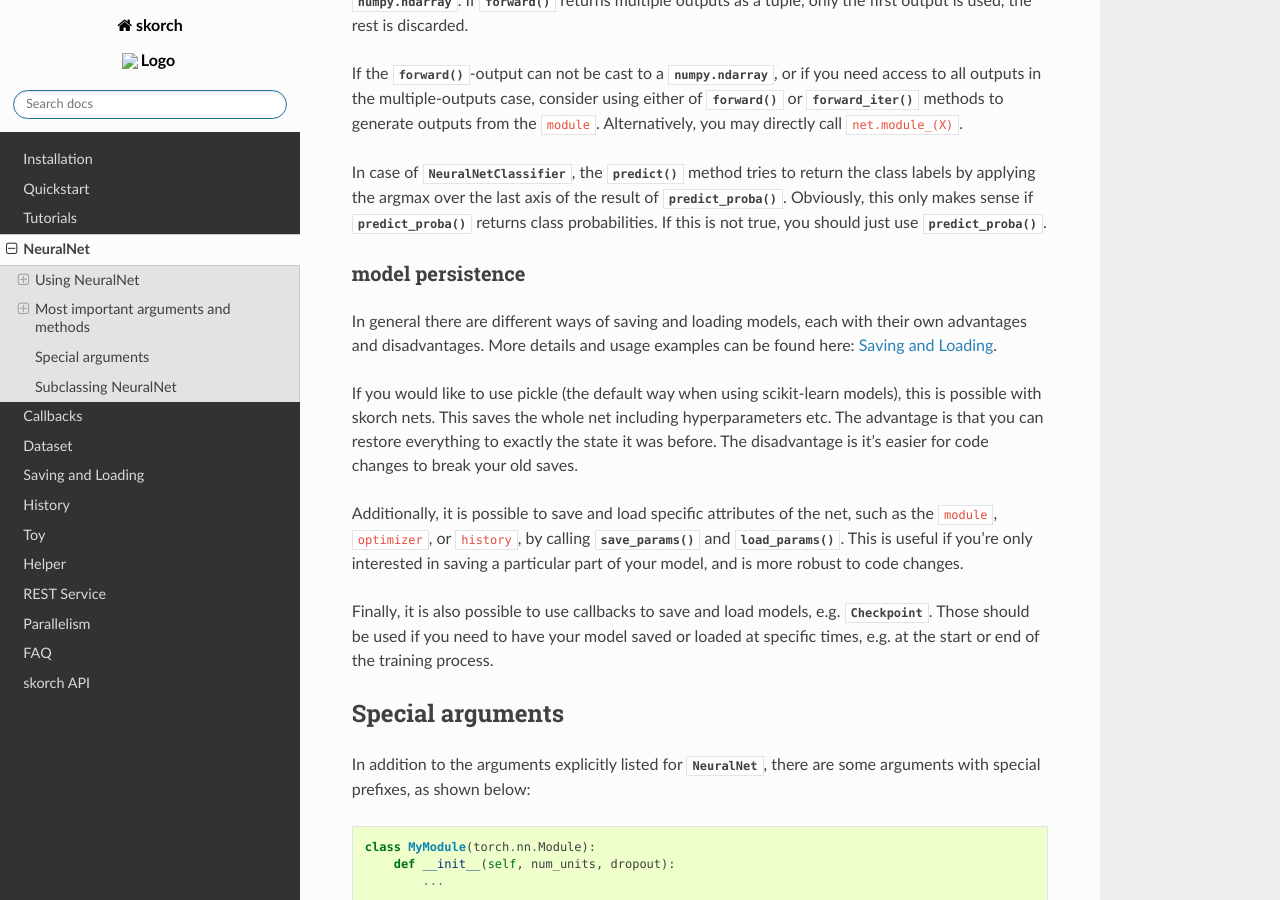
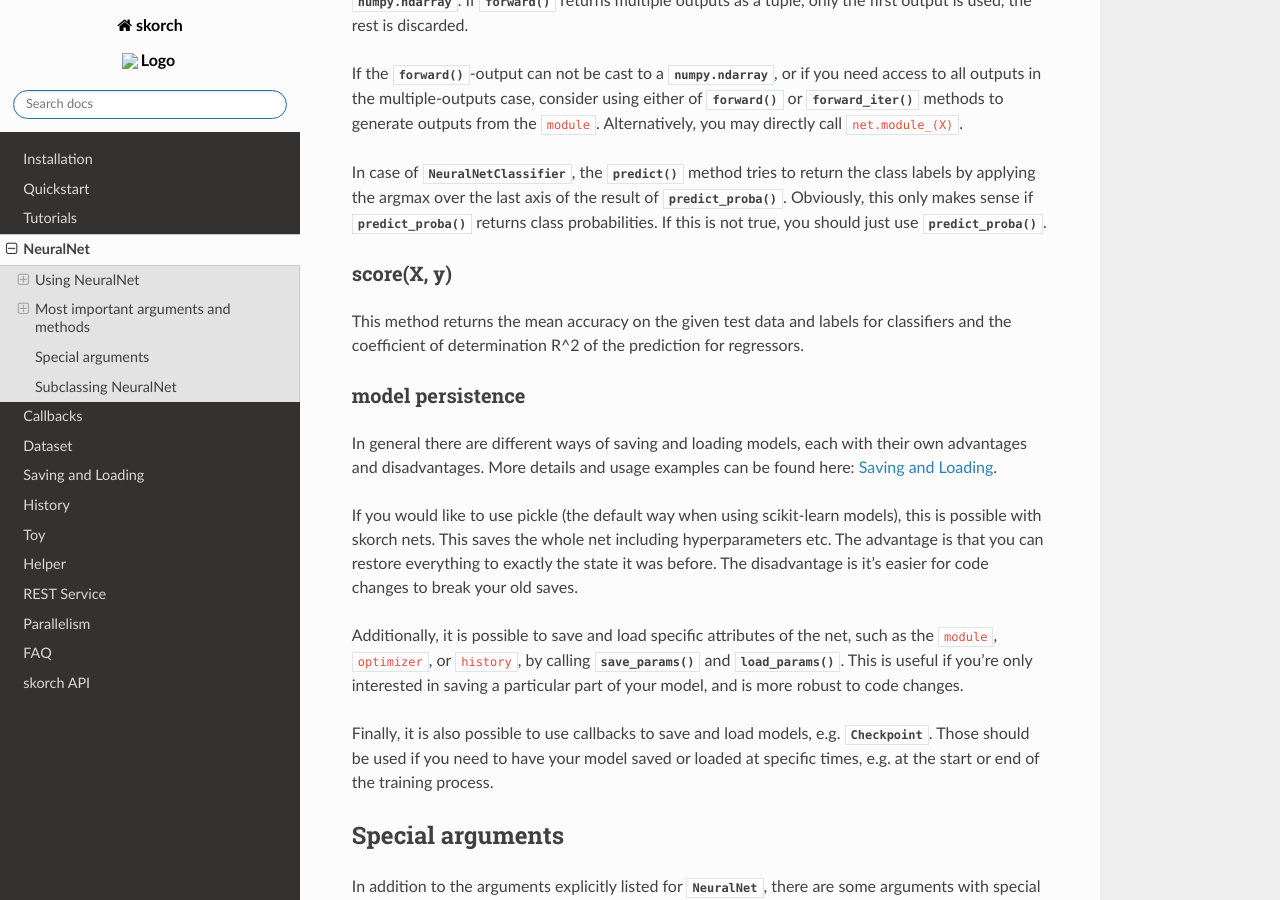
Before and after one commit to skorch-dev/skorch, a Sphinx documentation site: the page built from docs/user/neuralnet.rst, in a window 1280 px wide and 900 px high, scrolled down 5731 px. Built offline with Sphinx 7.4.7 and the Read the Docs theme 2.0.0, drawn with Linux system fonts in a browser that asks for light colours.

Commit message:
added tests, updated to changes.md, and updated documentation

```diff
--- a/docs/user/neuralnet.rst
+++ b/docs/user/neuralnet.rst
@@ -354,6 +354,13 @@ Obviously, this only makes sense if
 probabilities. If this is not true, you should just use
 :func:`~skorch.net.NeuralNetClassifier.predict_proba`.
 
+score(X, y)
+^^^^^^^^^^^
+
+This method returns the mean accuracy on the given test data and labels for
+classifiers and the coefficient of determination R^2 of the prediction for
+regressors.
+
 model persistence
 ^^^^^^^^^^^^^^^^^
 
```
Also changed, not shown: CHANGES.md (+1 -0 lines), 2 other files.
